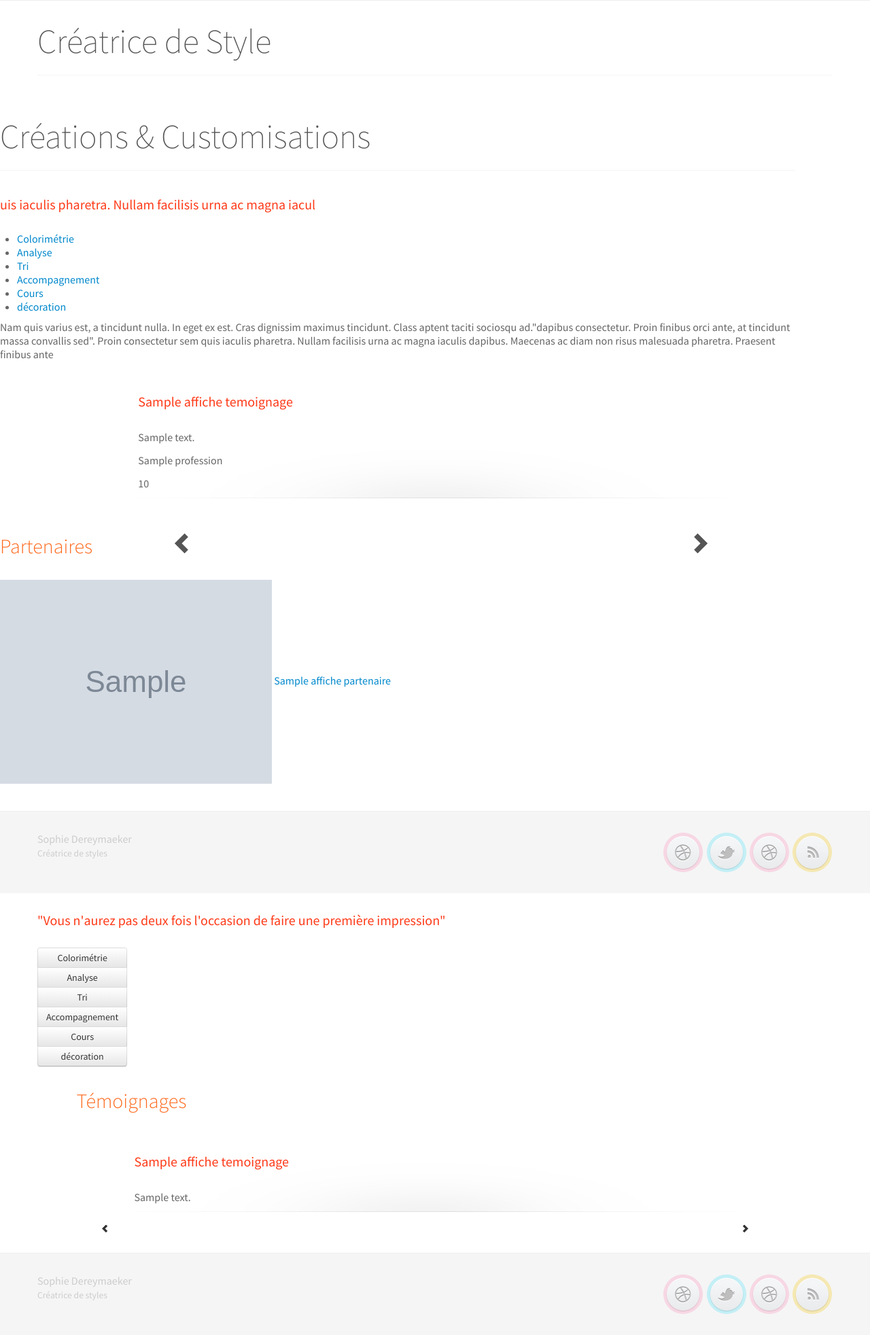
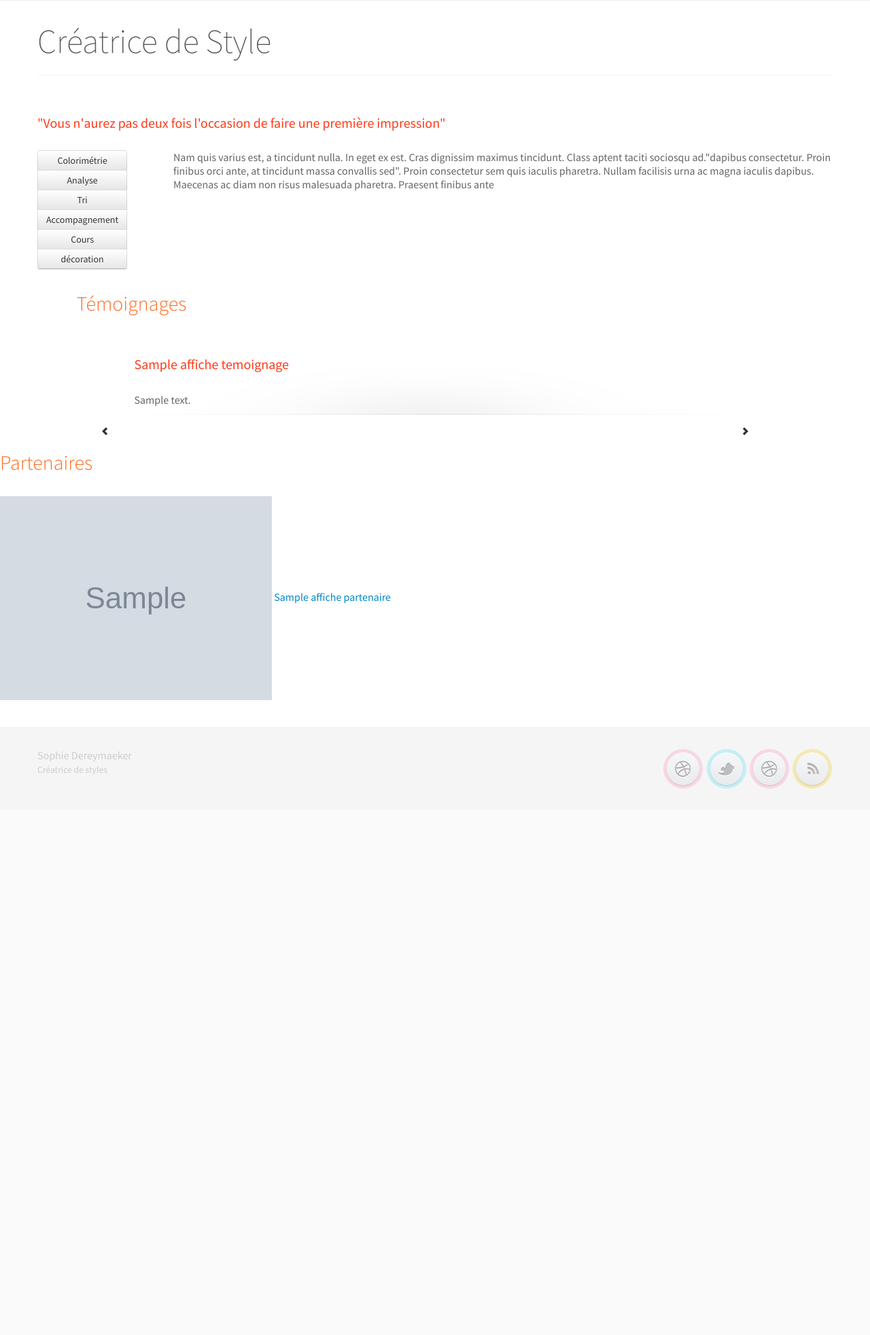
Before and after one commit to miloon/Client_Dereymaeker, a PHP site: template vue/conseil.php in a window 1280 px wide. Shown: the part 55-2019 px from the top of the page at 68% size. After the commit the page ends 1215 px from the top, so only its background shows below. Run offline with PHP 8.4, Linux system fonts and the light colour scheme; the template is opened without the code that fills it: most values are stand-ins (such as "Sample title", 1, 10 or a date in 2020); grey boxes marked "Sample" are stand-in pictures; some libraries are stand-ins or nearby versions.

Commit message:
merge de la structure finial du code

```diff
--- a/vue/conseil.php
+++ b/vue/conseil.php
@@ -1,6 +1,7 @@
 <?php
 include_once "header.php"
 ?>
+
 <body>
 <!--HEADER ROW-->
 <?php include 'vue/menu.php' ?>
@@ -19,142 +20,6 @@ include_once "header.php"
 		</div>
 	</div>
 </div>
-<!-- /HEADER ROW -->
-
-<div class="containe">
-	<div class="row">
-		<div class="span12">
-			<div class="page-header">
-				<h1>Créations & Customisations</h1>
-			</div>
-			<div id="references">
-				<h3>uis iaculis pharetra. Nullam facilisis urna ac magna iacul</h3>
-
-				<ul>
-					<li><a id="colorimétrie" href="javascript:;" onclick="a();">Colorimétrie</a></li>
-					<li><a id="analyse" href="javascript:;" onclick="b();">Analyse</a></li>
-					<li><a id="tri" href="javascript:;" onclick="c();">Tri</a></li>
-					<li><a id="accompagnement" href="javascript:;" onclick="d();">Accompagnement</a></li>
-					<li><a id="cours" href="javascript:;" onclick="e();">Cours</a></li>
-					<li><a id="decoration" href="javascript:;" onclick="a();">décoration</a></li>
-				</ul>
-
-			</div>
-			<div id="corps">
-				<div id="menu">
-				</div>
-
-
-				<script>
-
-					function a()
-					{
-						document.getElementById('menu').innerHTML = 'Nam quis varius est, a tincidunt nulla. In eget ex est. Cras dignissim maximus tincidunt. Class aptent taciti sociosqu ad."dapibus consectetur. Proin finibus orci ante, at tincidunt massa convallis sed". Proin consectetur sem quis iaculis pharetra. Nullam facilisis urna ac magna iaculis dapibus. Maecenas ac diam non risus malesuada pharetra. Praesent finibus ante';
-					}
-					function b()
-					{
-						document.getElementById('menu').innerHTML = 'Nullam facilisis urna ac magna iaculis dapibus. Maecenas ac diam non risus malesuada pharetra. Praesent finibus ante';
-					}
-					function c()
-					{
-						document.getElementById('menu').innerHTML = 'onsectetur sem quis iaculis pharetra. Nullam facilisis urna ac magna iaculis dapibus. Maecenas ac diam non risus malesuada pharetra. Praesent finibu';
-					}
-					function d()
-					{
-						document.getElementById('menu').innerHTML = 's dapibus consectetur. Proin finibus orci ante, at tincidunt massa convallis sed. Proin consectetur sem quis iaculis pharetra. Nullam facilisis urna ac magna iaculis dapibus. Maecenas ac diam non risus malesuada pharetra. Praesent finibus anilisis urna ac magna';
-					}
-					function e()
-					{
-						document.getElementById('menu').innerHTML = 'Venas ac diam non risus malesua';
-					}
-
-					window.onload = function()
-					{
-						a();
-					};
-
-				</script>
-
-
-			</div>
-		</div>
-	</div>
-
-	<div class="row">
-		<div class="col-md-10 col-md-offset-1">
-			<div id='carousel-custom' class='carousel slide' data-ride='carousel'>
-				<div class='carousel-outer'>
-					<!-- Wrapper for slides -->
-					<div class='carousel-inner'>
-
-						<?php
-						$i = 1;
-						foreach ($affiche_temoignage as $recbig) {
-							?>
-							<?php if ($i == 1): ?>
-								<div class='item active'>
-									<h3><?= $recbig->nom ?></h3>
-									<p><?= $recbig->texte ?></p>
-
-									<p><?= $recbig->profession ?></p>
-									<p><?= $recbig->age ?></p>
-								</div>
-							<?php else: ?>
-								<div class='item'>
-									<h3><?= $recbig->nom ?></h3>
-									<p><?= $recbig->texte ?></p>
-
-									<p><?= $recbig->profession ?></p>
-									<p><?= $recbig->age ?></p>
-								</div>
-							<?php endif; ?>
-
-							<?php
-							$i++;
-						}
-						?>
-
-					</div>
-
-					<!-- Controls -->
-					<a class='left carousel-control' href='#carousel-custom' data-slide='prev'>
-						<span class='glyphicon glyphicon-chevron-left'></span>
-					</a>
-					<a class='right carousel-control' href='#carousel-custom' data-slide='next'>
-						<span class='glyphicon glyphicon-chevron-right'></span>
-					</a>
-				</div>
-
-				<!-- Indicators -->
-
-					<p style="text-align: center;">
-						<script type="text/javascript" src="//ajax.googleapis.com/ajax/libs/jquery/1.9.1/jquery.min.js"></script></p>
-
-				</ol>
-			</div>
-		</div>
-	</div>
-    <div>
-		<h2>Partenaires</h2>
-		<?php
-		foreach ($affiche_partenaire as $recbig){
-        ?>
-        <div class='partenaire'>
-            <?php if ($recbig->logosrc) { ?>
-                <img src='vue/img/partenaire/<?= $recbig->logosrc ?>'alt='<?= $recbig->nom ?>'/><?php
-            } ?>
-
-            <a href="<?= $recbig->logohref ?>"><?= $recbig->nom ?></a>
-
-            <?php
-            }
-                    ?>
-                </div>
-	</body>
-
-<?php
-include_once "footer.php"
-?>
 <div class="container">
     <div class="row">
         <div class="span12">
@@ -281,26 +146,28 @@ include_once "footer.php"
 	</div>
 
 
-    <!--Footer
-    ==========================-->
+<div>
+	<h2>Partenaires</h2>
+	<?php
+	foreach ($affiche_partenaire as $recbig){
+	?>
+	<div class='partenaire'>
+		<?php if ($recbig->logosrc) { ?>
+			<img src='vue/img/partenaire/<?= $recbig->logosrc ?>'alt='<?= $recbig->nom ?>'/><?php
+		} ?>
 
-    <footer>
-        <div class="container">
-            <div class="row">
-                <div class="span6">Sophie Dereymaeker<br>
-                    <small>Créatrice de styles</small>
-                </div>
-                <div class="span6">
-                    <div class="social pull-right">
-                        <a href="#"><img src="vue/img/social/dribbble.png" alt=""></a>
-                        <a href="#"><img src="vue/img/social/twitter.png" alt=""></a>
-                        <a href="#"><img src="vue/img/social/dribbble.png" alt=""></a>
-                        <a href="#"><img src="vue/img/social/rss.png" alt=""></a>
+		<a href="<?= $recbig->logohref ?>"><?= $recbig->nom ?></a>
+
+		<?php
+		}
+		?>
 	</div>
 	</div>
-            </div>
-        </div>
-    </footer>
+
+<?php
+include_once "footer.php";
+?>
+	</body>
 
 
 </html>
```
Lines whose indentation alone changed are shown as unchanged.
